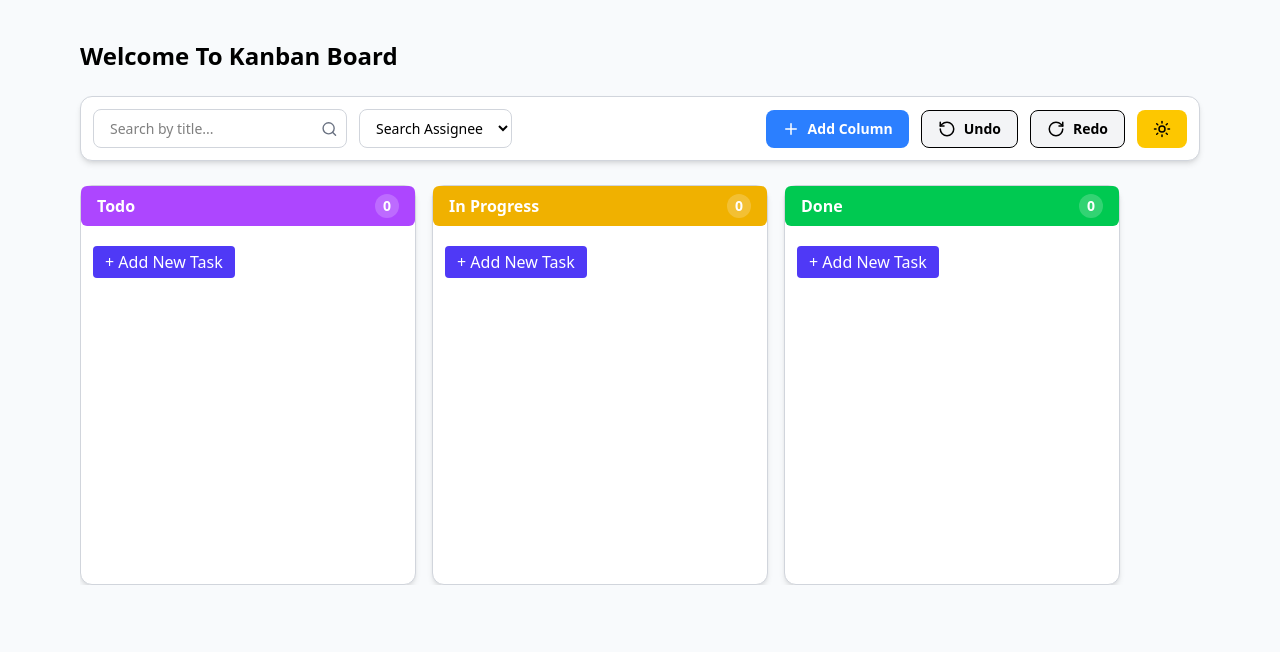
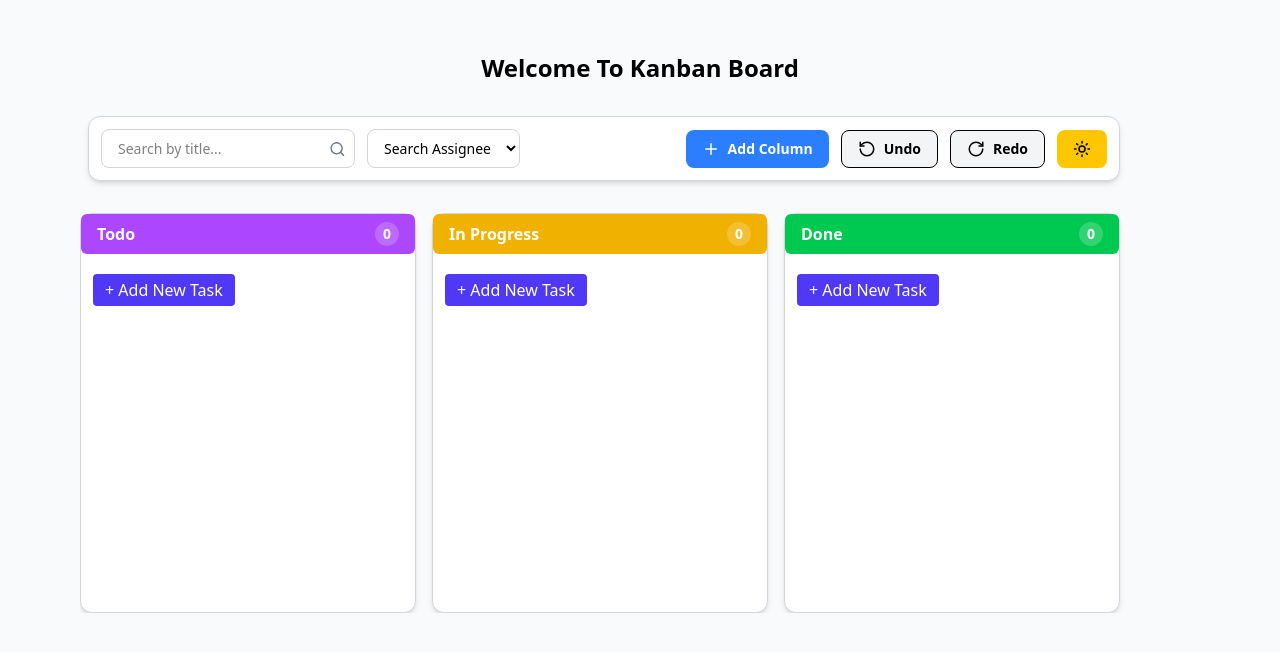
Before and after one commit to chhagan123/Mutan-x-_assignment_Kanban_board, a React (Vite) app in the folder Frontend/: page / in a window 1280 px wide. Shown: the top 652 px of the page. Built offline with nearby package versions, Linux system fonts and the light colour scheme.

Commit message:
style: update toolbar and heading styling for better layout and appearance

```diff
--- a/Frontend/src/App.jsx
+++ b/Frontend/src/App.jsx
@@ -149,13 +149,12 @@ function App() {
     md:pl-20 md:pr-20 md:mt-10 md:mb-10">
       {/* Title */}
       <h1
-        className={`${
-          Theme ? "text-white" : "text-black"
-        } text-2xl mb-6 font-bold`}
-      >
-        Welcome To Kanban Board
-      </h1>
-
+    className={`text-center mt-3 ${
+      Theme ? "text-white" : "text-black"
+    } text-2xl mb-6 font-bold`}
+  >
+    Welcome To Kanban Board
+  </h1>
 
 
       {/* Toolbar */}
--- a/Frontend/src/BoardMember/Task.jsx
+++ b/Frontend/src/BoardMember/Task.jsx
@@ -49,7 +49,6 @@ function Task({
     e.stopPropagation();
   };
 
-
   const style = {
 
     transform: CSS.Translate.toString(transform),
@@ -69,6 +68,8 @@ function Task({
     position: isDragging ? "fixed" : "relative",
     cursor: "pointer", // ✅ show pointer to indicate click
   };
+
+
 
   return (
     <div
--- a/Frontend/src/TaskModel/AddTaskModal.jsx
+++ b/Frontend/src/TaskModel/AddTaskModal.jsx
@@ -121,8 +121,9 @@ export default function AddTaskModal({ onClose, onAddTask, modalType, Theme }) {
         <div className="mb-3">
           <label className="block text-sm font-medium mb-1">Due Date</label>
           <input
-            type="date"
-            value={dueDate}
+         type="datetime-local"
+         value={dueDate}
+
             onChange={(e) => setDueDate(e.target.value)}
             className={`w-full border rounded-md p-2 focus:ring-2 transition-all duration-200
               ${Theme
--- a/Frontend/src/components/ToolBar.jsx
+++ b/Frontend/src/components/ToolBar.jsx
@@ -32,8 +32,7 @@ export default function Toolbar({
   return (
     <div
       className={`
-         w-auto flex flex-col md:flex-row md:items-center md:justify-between
-          gap-4 p-3 rounded-xl shadow-md transition-all duration-300
+         flex flex-col md:flex-row md:items-center md:justify-between gap-4 p-3 rounded-xl shadow-md transition-all duration-300 m-2 md:mr-20
         ${Theme
           ? "bg-gradient-to-r from-gray-900 via-gray-800 to-gray-900 border border-purple-500/40"
           : "bg-white border border-gray-300"}
```
